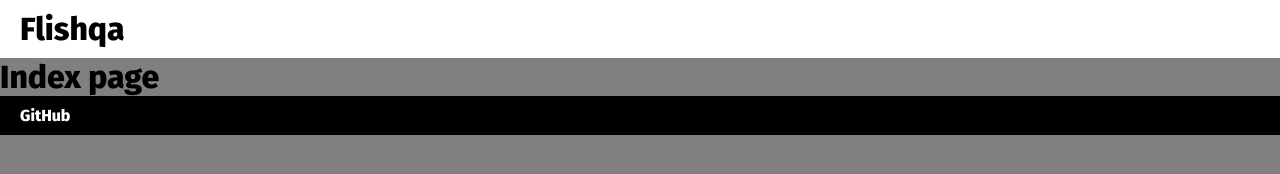
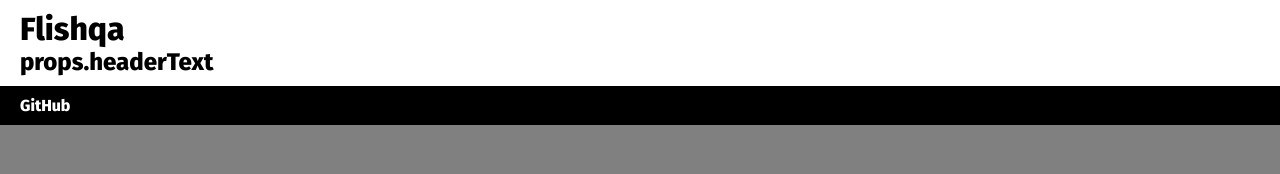
Before and after one commit to FlishCake/site, a Gatsby site: page / in a window 1280 px wide. Built offline with nearby package versions, Linux system fonts and the light colour scheme; Gatsby itself is replaced by a stand-in of ours.

Commit message:
add header text

```diff
--- a/src/components/header.js
+++ b/src/components/header.js
@@ -1,10 +1,12 @@
 import React from "react";
 import { Link } from "gatsby";
 
-export default () => (
+export default (props) => (
   <header>
     <h1>
         <Link to="/">Flishqa</Link>
     </h1>
+
+    <h2>{props.headerText}</h2>
   </header>
 );
--- a/src/components/layout.js
+++ b/src/components/layout.js
@@ -3,9 +3,9 @@ import React from "react";
 import Header from "./header";
 import Footer from "./footer";
 
-export default ({ children }) => (
+export default (props, { children }) => (
     <>
-        <Header />
+        <Header headerText="props.headerText" />
 
         <div>
             {children}
--- a/src/pages/index.js
+++ b/src/pages/index.js
@@ -3,7 +3,7 @@ import React from "react";
 import Layout from "../components/layout";
 
 export default () => (
-  <Layout>
+  <Layout headerText="Главная">
     <h1>Index page</h1>
   </Layout>
 );
--- a/src/pages/plans.js
+++ b/src/pages/plans.js
@@ -3,7 +3,7 @@ import React from "react";
 import Layout from "../components/layout";
 
 export default () => (
-  <Layout>
+  <Layout headerText="План продаж" >
     <h1>Луховицы L324 Планы</h1>
   </Layout>
 );
```
